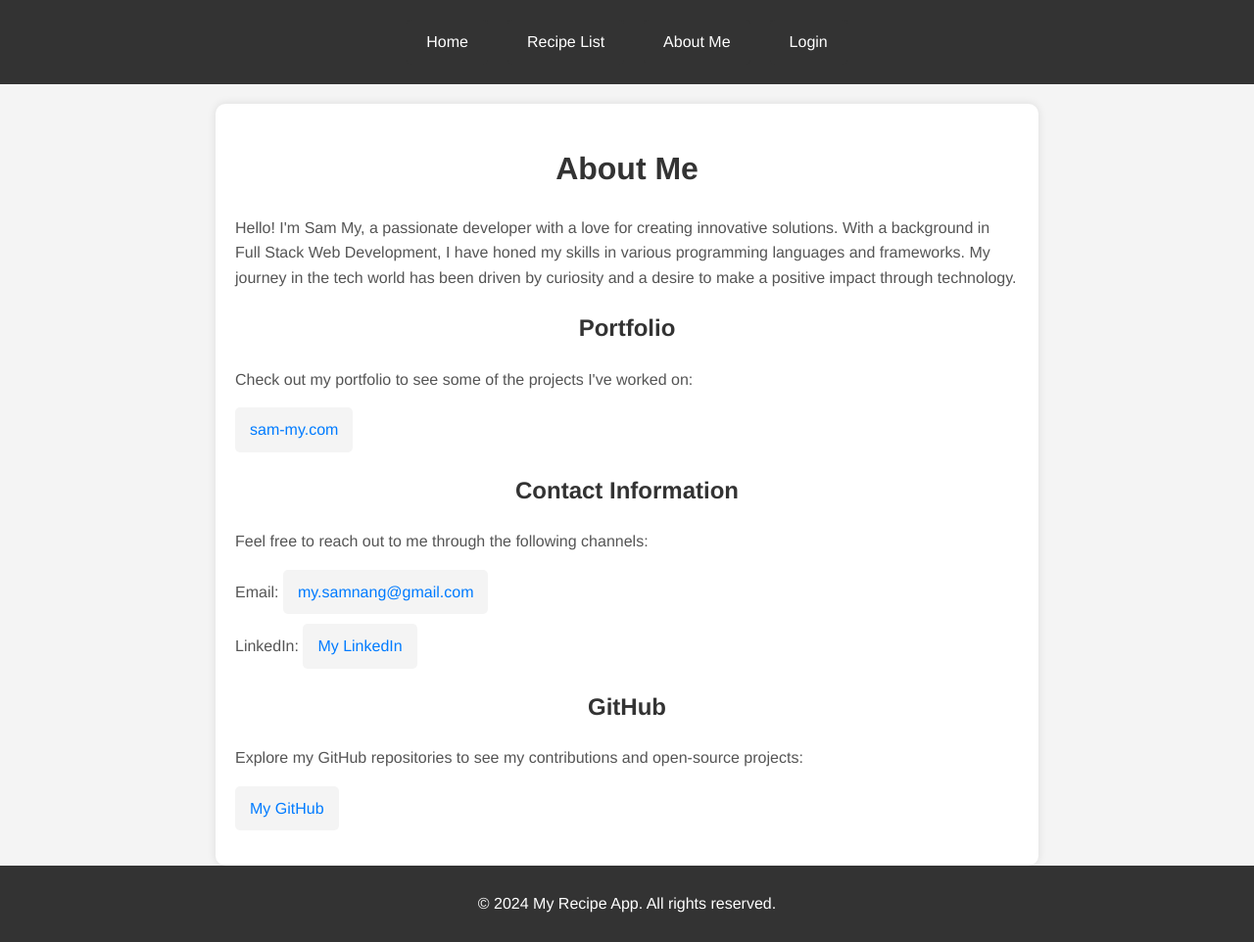
After one commit to timone019/A2_Recipe_App, a Django app: page /about/ in a window 1280 px wide. The commit adds this page. Shown: the whole page at 98% size. Run offline with Django 5.2, Linux system fonts and the light colour scheme.

Commit message:
2.8: added about me page

```diff
--- /dev/null
+++ b/src/recipe/static/recipe/css/about_me.css
@@ -0,0 +1,50 @@
+/* about_me.css */
+
+.about-me-container {
+    max-width: 800px;
+    margin: 0 auto;
+    padding: 20px;
+    background-color: #fff;
+    border-radius: 10px;
+    box-shadow: 0 0 10px rgba(0, 0, 0, 0.1);
+}
+
+.about-me-container h1, .about-me-container h2 {
+    color: #333;
+    text-align: center;
+}
+
+.about-me-container p, .about-me-container ul {
+    color: #555;
+    line-height: 1.6;
+}
+
+.about-me-container a {
+    color: #007bff;
+    text-decoration: none;
+}
+
+.about-me-container a:hover {
+    text-decoration: underline;
+}
+
+.about-me-container ul {
+    list-style-type: none;
+    padding: 0;
+}
+
+.about-me-container ul li {
+    margin-bottom: 10px;
+}
+
+.about-me-container ul li a {
+    display: inline-block;
+    padding: 10px 15px;
+    background-color: #f4f4f4;
+    border-radius: 5px;
+    transition: background-color 0.3s ease;
+}
+
+.about-me-container ul li a:hover {
+    background-color: #e0e0e0;
+}
--- /dev/null
+++ b/src/recipe/templates/recipe/about_me.html
@@ -0,0 +1,35 @@
+{% extends "base/base.html" %}
+{% load static %}
+
+{% block title %}About Me{% endblock %}
+
+{% block extra_css %}
+<link rel="stylesheet" href="{% static 'recipe/css/about_me.css' %}">
+{% endblock %}
+
+{% block content %}
+<div class="about-me-container">
+    <h1>About Me</h1>
+    <p>Hello! I'm Sam My, a passionate developer with a love for creating innovative solutions. With a background in Full Stack Web Development, I have honed my skills in various programming languages and frameworks. My journey in the tech world has been driven by curiosity and a desire to make a positive impact through technology.</p>
+
+    <h2>Portfolio</h2>
+    <p>Check out my portfolio to see some of the projects I've worked on:</p>
+    <ul>
+        <li><a href="https://sam-my.com" target="_blank">sam-my.com</a></li>
+    </ul>
+
+    <h2>Contact Information</h2>
+    <p>Feel free to reach out to me through the following channels:</p>
+    <ul>
+        <li>Email: <a href="mailto:my.samnang@gmail.com">my.samnang@gmail.com</a></li>
+        <li>LinkedIn: <a href="https://www.linkedin.com/in/sam-my-78934046/" target="_blank">My LinkedIn</a></li>
+    </ul>
+
+    <h2>GitHub</h2>
+    <p>Explore my GitHub repositories to see my contributions and open-source projects:</p>
+    <ul>
+        <li><a href="https://github.com/timone019/portfolio" target="_blank">My GitHub</a></li>
+    </ul>
+
+</div>
+{% endblock %}
--- a/src/recipe/urls.py
+++ b/src/recipe/urls.py
@@ -1,5 +1,5 @@
 from django.urls import path
-from .views import home, recipe_list, recipe_detail
+from .views import home, recipe_list, recipe_detail, about
 
 app_name = 'recipe'
 
@@ -7,5 +7,5 @@ urlpatterns = [
     path('', home, name='recipe_home'),
     path('recipes/', recipe_list, name='recipe_list'),
     path('recipe/<int:recipe_id>/', recipe_detail, name='recipe_detail'),
-    # path('recipe/', success, name='success'),
+    path('about/', about, name='recipe_about'),
 ]
--- a/src/recipe/views.py
+++ b/src/recipe/views.py
@@ -89,3 +89,6 @@ def recipe_list(request):
 def recipe_detail(request, recipe_id):
     recipe = get_object_or_404(Recipe, id=recipe_id)
     return render(request, 'recipe/recipe_detail.html', {'recipe': recipe})
+
+def about(request):
+    return render(request, 'recipe/about_me.html')
--- a/src/templates/base/base.html
+++ b/src/templates/base/base.html
@@ -12,6 +12,7 @@
         <nav class="navbar">
             <a href="{% url 'recipe:recipe_home' %}" class="nav-link">Home</a>
             <a href="{% url 'recipe:recipe_list' %}" class="nav-link">Recipe List</a>
+            <a href="{% url 'recipe:recipe_about' %}" class="nav-link">About Me</a>
             {% if user.is_authenticated %}
                 <a href="{% url 'logout' %}" class="nav-link">Logout</a>
             {% else %}
```
Also changed, not shown: src/recipe_project/settings.py (+5 -8 lines), src/db.sqlite3, 1 other file.
